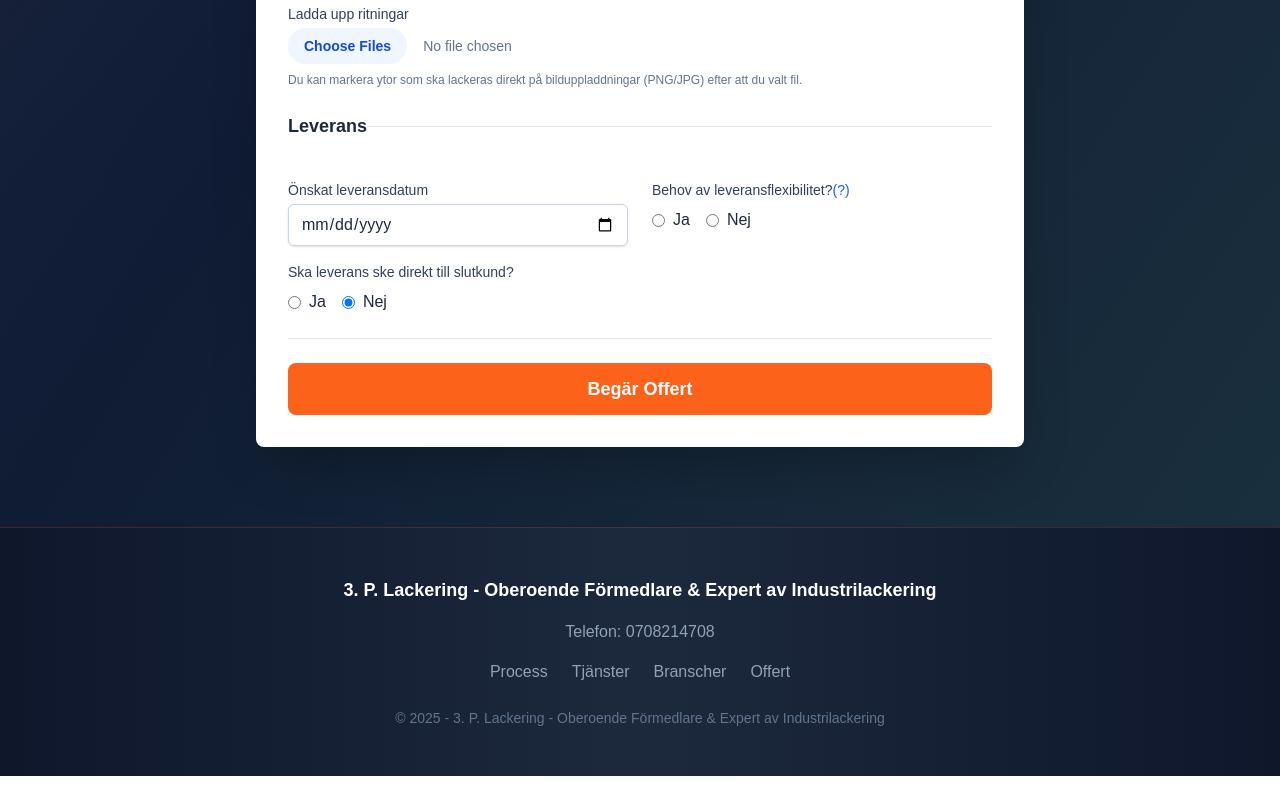
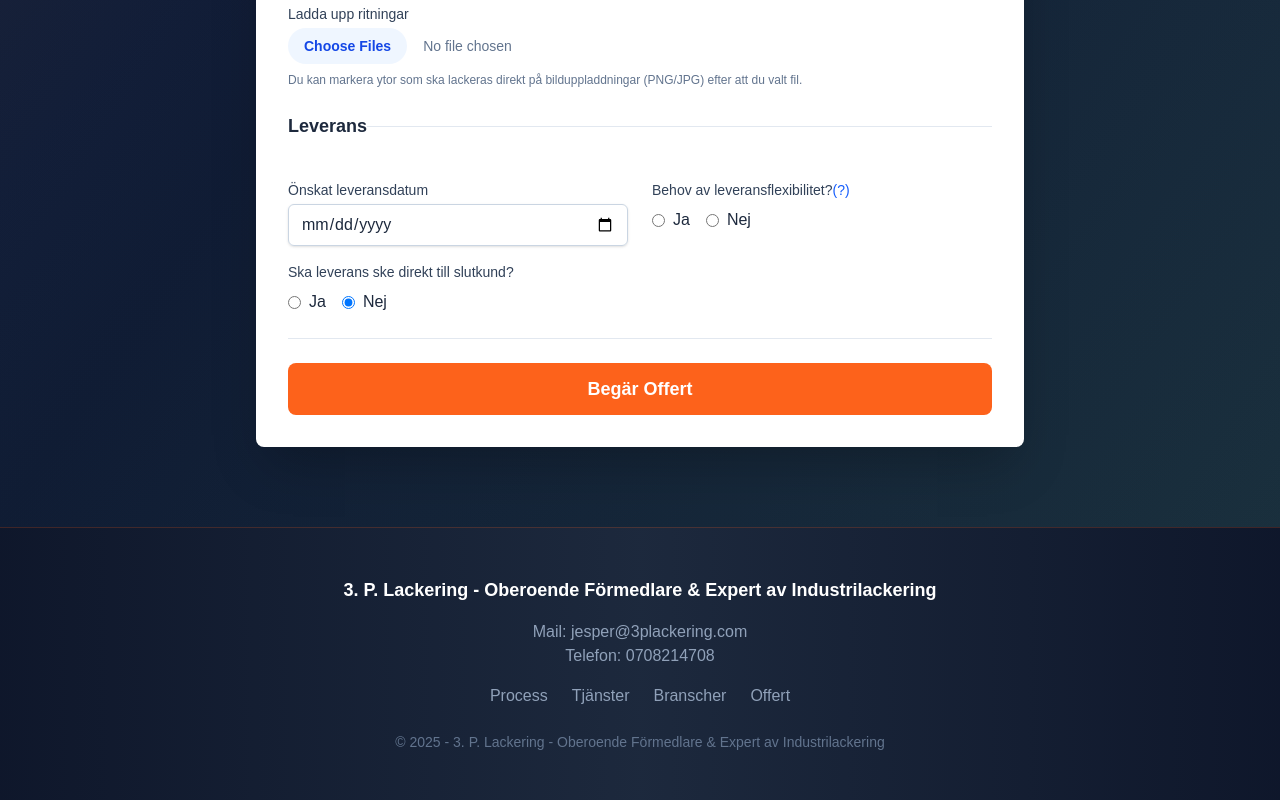
Before and after one commit to jespermollbrant/TredjePartsLackering, a Next.js app: page / in a window 1280 px wide. Shown: the part 5903-6703 px from the top of the page. Before the commit the page ends 6679 px from the top, so only its background shows below. Built offline with nearby package versions, Linux system fonts and the light colour scheme.

Commit message:
Add contact information for P. Lackering in the service description section to improve user accessibility and communication.

```diff
--- a/app/page.tsx
+++ b/app/page.tsx
@@ -1288,6 +1288,7 @@ export default function Page() {
           <div className="flex items-center justify-center space-x-3 mb-4">
             <p className="font-bold text-white text-lg">3. P. Lackering - Oberoende Förmedlare & Expert av Industrilackering</p>
           </div>
+          <p> Mail: jesper@3plackering.com</p>
           <p> Telefon: 0708214708</p>
           <div className="mt-4 space-x-6">
             <a href="#process" className="hover:text-brand-orange transition-colors duration-200">
```
